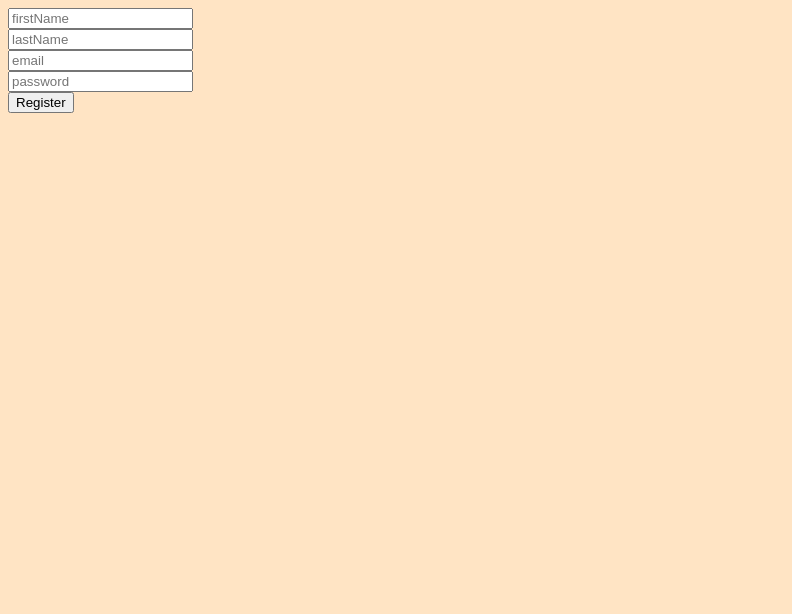
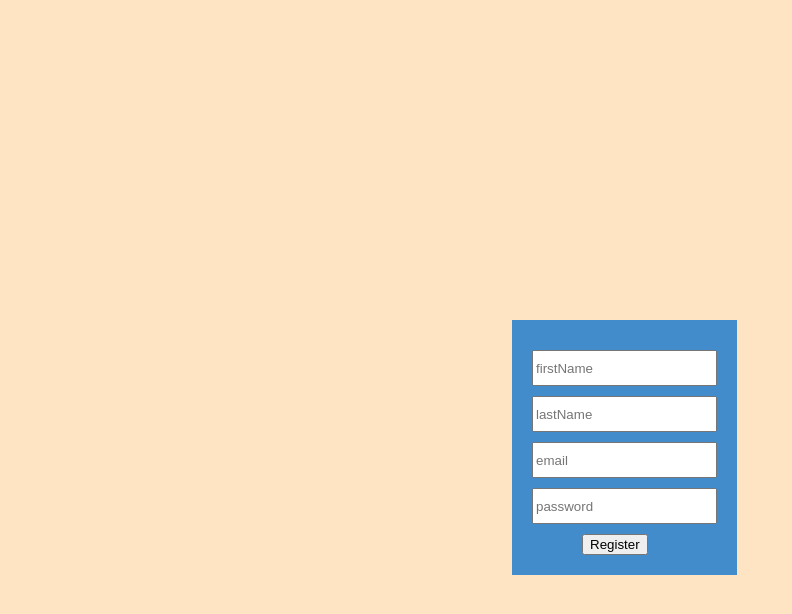
Before and after one commit to TanveerSingh31/Authentication-jwt, a React app in the folder frontend/: page / in a window 1280 px wide. Shown: the whole page, without its empty margins (0-792 px from the left). Built offline with nearby package versions, Linux system fonts and the light colour scheme.

Commit message:
protected routed completed using useNavigate hook by react-router-dom

```diff
--- a/frontend/package.json
+++ b/frontend/package.json
@@ -6,7 +6,9 @@
     "@testing-library/jest-dom": "^5.17.0",
     "@testing-library/react": "^13.4.0",
     "@testing-library/user-event": "^13.5.0",
+    "atob": "^2.1.2",
     "axios": "^1.6.3",
+    "jsonwebtoken": "^9.0.2",
     "react": "^18.2.0",
     "react-dom": "^18.2.0",
     "react-router-dom": "^6.21.1",
--- a/frontend/public/style.css
+++ b/frontend/public/style.css
@@ -3,15 +3,22 @@ body {
 }
 
 
-Form {
+.Form {
     position: absolute;
-    left: 200px;
-    background-color: aliceblue;
-    height: 20px;
-    width: 10px;
+    left: 40vw;
+    top: 40vh;
+    background-color: rgb(67, 140, 204);
+    align-content: center;
+    padding: 20px;
 }
 
 
-Form, input {
+input {
     display: block;
+    height: 30px;
+    margin: 10px 0px 10px;
 }
+
+button {
+    margin-left: 50px;
+}
--- /dev/null
+++ b/frontend/src/Pages/HomePage.jsx
@@ -0,0 +1,31 @@
+import React, { useEffect } from 'react';
+import { useNavigate } from 'react-router-dom';
+import atob from 'atob';
+
+
+function HomePage() {
+    const navigate = useNavigate();
+
+    const token = window.localStorage.getItem("token");
+
+    useEffect(()=>{
+        if(!token){ navigate("/login") }
+    });
+
+    try{
+        console.log(token);
+        let tokenArr = token.split('.');
+        let data = JSON.parse(atob(tokenArr[1]));
+
+        return (
+            <div>this is home page, your userId is {data.userId}</div>
+        );
+    }
+    catch(err){
+        return err;
+    }
+
+}
+
+
+export default HomePage;
--- a/frontend/src/components/App.js
+++ b/frontend/src/components/App.js
@@ -1,10 +1,11 @@
 import RegisterForm from './Register.js';
 import LoginForm from './Login.js';
-import { Route, Routes } from "react-router-dom";
+import HomePage from '../Pages/HomePage.jsx'
+import { Route, Routes, useNavigate } from "react-router-dom";
 import axios from 'axios';
 
 function App() {
-
+  const navigate = useNavigate();
 
   const registerUser = async (userInfo) => {
     try{
@@ -25,7 +26,10 @@ function App() {
       let result = await axios.post("http://localhost:5000/login",
         userInfo
       );
+      let token = result.data.data;
+      window.localStorage.setItem("token", token);
       alert(result.data.message);
+      if(window.localStorage.getItem("token")) navigate("/home");
     }
     catch(err){
       console.log(err);
@@ -43,6 +47,7 @@ function App() {
   <Routes>
     <Route path="/" element={ <RegisterForm register={registerUser}/>}/>
     <Route path="/login" element={ <LoginForm login={loginUser}/> }/>
+    <Route path="/home" element={ <HomePage />}/>
   </Routes>
   );
 }
--- a/frontend/src/components/Login.js
+++ b/frontend/src/components/Login.js
@@ -30,7 +30,7 @@ const LoginForm = (props) =>{
         <div className="Form">
             <input placeholder="email" type="email" name='email' onChange={setInfo}></input>
             <input placeholder="password" type="password" name='password' onChange={setInfo}></input>
-            <button type="submit" onClick={signIn}>Register</button>
+            <button type="submit" onClick={signIn}>Login</button>
         </div>
     );
 
```
Also changed, not shown: 1 other file.
